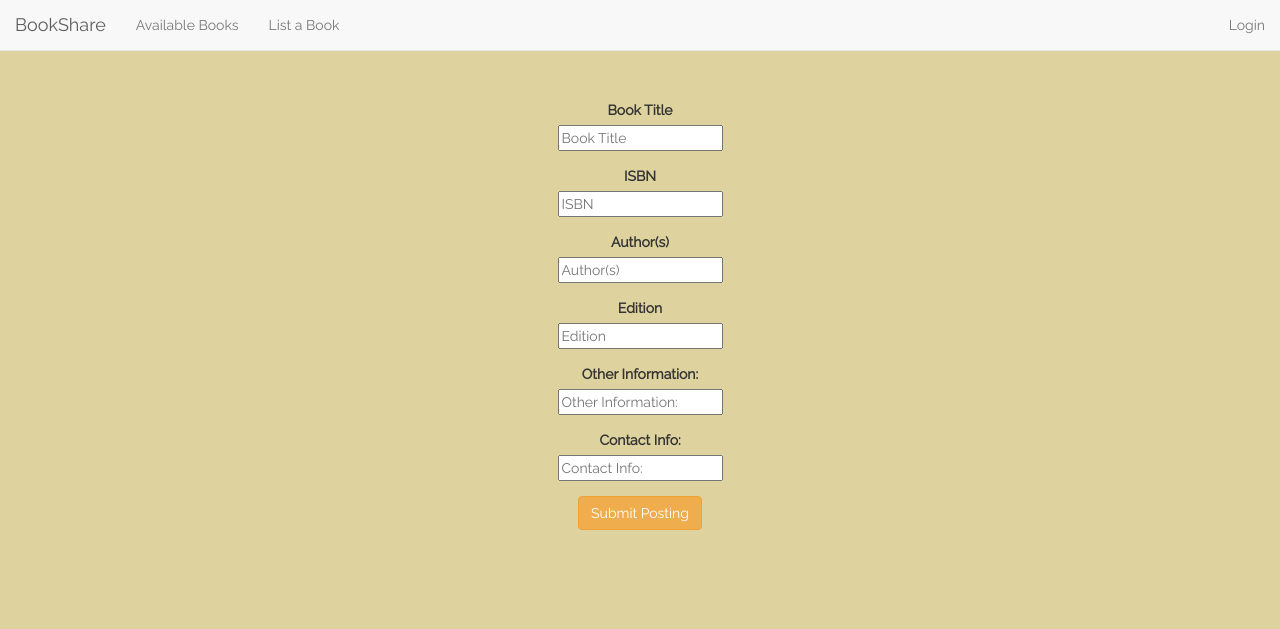
After one commit to minjungb/BookSharePHP, a PHP site: page /newpost.php in a window 1280 px wide. The commit adds this page. Shown: the top 629 px of the page. Run offline with PHP 8.4, Linux system fonts and the light colour scheme.

Commit message:
update 1

```diff
--- /dev/null
+++ b/css/mainstyle.css
@@ -0,0 +1,15 @@
+*{
+    font-family: 'Raleway'
+}
+body{
+    background-color: #DED29E;
+    text-align: center;
+}
+#content{
+    margin: 100px auto;
+}
+.post{
+    border: 1px solid grey;
+    background: #FFFFFF;
+    margin-bottom: 20px
+}
--- /dev/null
+++ b/newpost.php
@@ -0,0 +1,65 @@
+<!DOCTYPE html>
+<html lang="en">
+<head>
+    <link href="https://fonts.googleapis.com/css?family=Raleway"
+          rel="stylesheet">
+    <script src="./js/jquery-3.2.0.js"></script>
+    <script src="./js/bootstrap.js"></script>
+    <script src="./js/newpost.js"></script>
+    <link rel="stylesheet" href="./css/bootstrap.css" />
+    <link rel="stylesheet" href="./css/mainstyle.css" />
+    <meta name="viewpoint" content="width=device-width" , initial-scale="1" />
+    <meta charset="UTF-8">
+    <title>List a Book</title>
+</head>
+<body>
+<nav class="navbar navbar-default navbar-fixed-top"
+     style="margin-bottom: 0">
+    <div class="container-fluid">
+        <div class="navbar-header">
+            <a class="navbar-brand" href="index.php">BookShare</a>
+        </div>
+
+        <!--@TODO Replace # with links to appropriate pages-->
+        <ul class="nav navbar-nav navbar-left">
+            <li><a href="postings.php">Available Books</a></li>
+            <li><a href="newpost.php">List a Book</a></li>
+        </ul>
+        <ul class="nav navbar-nav navbar-right">
+            <li><a href="index.html">Login</a></li>
+        </ul>
+    </div>
+</nav>
+
+<div class="container-fluid" id="content">
+
+    <div class="form-group">
+        <label for="book-title">Book Title</label><br /> <input type="text"
+                                                                name="book-title" id="book-title" placeholder="Book Title">
+    </div>
+    <div class="form-group">
+        <label for="ISBN">ISBN</label><br /> <input type="text" name="isbn"
+                                                    id="isbn" placeholder="ISBN">
+    </div>
+    <div class="form-group">
+        <label for="author">Author(s)</label><br /> <input type="text"
+                                                           name="author" id="author" placeholder="Author(s)">
+    </div>
+    <div class="form-group">
+        <label for="edition">Edition</label><br /> <input type="text"
+                                                          name="edition" id="edition" placeholder="Edition">
+    </div>
+    <div class="form-group">
+        <label for="post-description">Other Information:</label><br /> <input
+            type="text" name="post-description" id="post-description"
+            placeholder="Other Information: ">
+    </div>
+    <div class="form-group">
+        <label for="contact-info">Contact Info:</label><br/>
+        <input type="text" name="contact-info" id="contact-info" placeholder="Contact Info:">
+    </div>
+    <input type="submit" name="submit-post" id="createPost" class="btn btn-warning"
+           value="Submit Posting">
+</div>
+</body>
+</html>
```
Also changed, not shown: dbConnect.php (+18 -4 lines), index.php (+13 -8 lines), postings.php (added, +38 -0 lines), userpage.php (added, +55 -0 lines).
